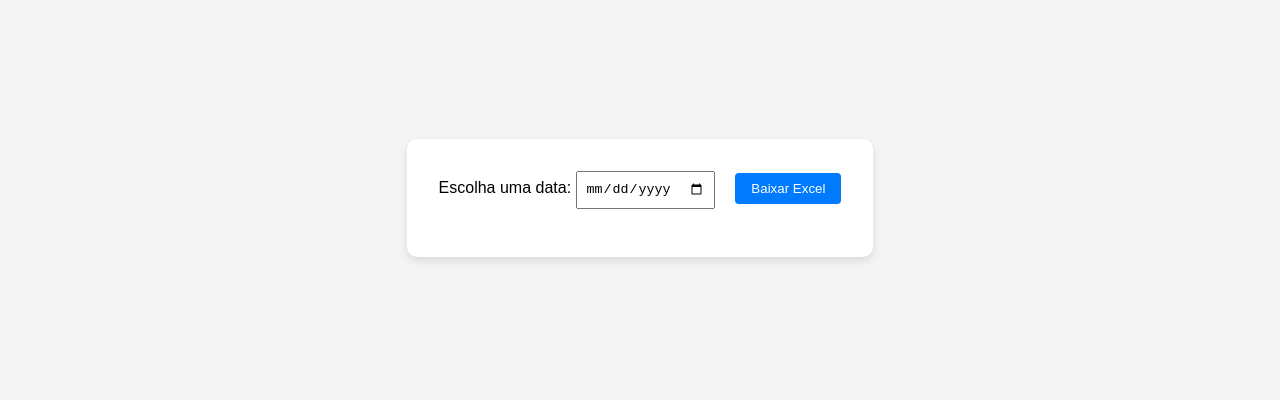
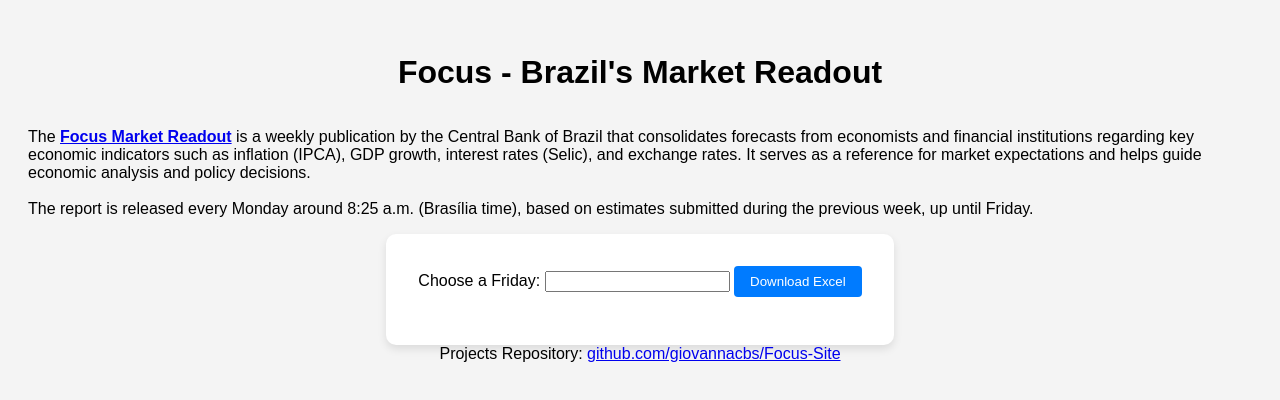
Before and after one commit to giovannacbs/Focus-Site, a plain HTML site: page index.html in a window 1280 px wide. Shown: the part 230-630 px from the top of the page. Drawn offline with nearby package versions, Linux system fonts and the light colour scheme.

Commit message:
Update index.html

```diff
--- a/index.html
+++ b/index.html
@@ -2,18 +2,38 @@
 <html lang="pt-br">
 <head>
   <meta charset="UTF-8">
-  <title>Download Excel - Focus</title>
+  <title>Focus Survey - Brazil</title>
   <meta name="viewport" content="width=device-width, initial-scale=1.0">
   <link rel="stylesheet" href="style.css">
+  <link rel="stylesheet" href="https://cdn.jsdelivr.net/npm/flatpickr/dist/flatpickr.min.css">
+  <link rel="preconnect" href="https://fonts.googleapis.com">
+  <link rel="preconnect" href="https://fonts.gstatic.com" crossorigin>
+  <link href="https://fonts.googleapis.com/css2?family=Raleway:ital,wght@0,100..900;1,100..900&display=swap" rel="stylesheet">
 </head>
 <body>
+
+  <div class="header">
+    <h1>Focus - Brazil's Market Readout</h1>
+  </div>
+
+<p class="description">
+  The <strong><a href="https://www.bcb.gov.br/en/publications/focusmarketreadout" target="_blank">Focus Market Readout</a></strong> is a weekly publication by the Central Bank of Brazil that consolidates forecasts from economists and financial institutions regarding key economic indicators such as inflation (IPCA), GDP growth, interest rates (Selic), and exchange rates. It serves as a reference for market expectations and helps guide economic analysis and policy decisions. <br> <br> The report is released every Monday around 8:25 a.m. (Brasília time), based on estimates submitted during the previous week, up until Friday.
+</p>
+
+
   <form id="focus-form">
-    <label for="date">Escolha uma data:</label>
-    <input type="date" id="date" required />
-    <button type="submit">Baixar Excel</button>
+    <label for="date">Choose a Friday:</label>
+    <input id="date" required readonly />
+    <button type="submit">Download Excel</button>
     <div id="status"></div>
   </form>
 
+  <footer>
+    Projects Repository:
+    <a href="https://github.com/giovannacbs/Focus-Site" target="_blank">github.com/giovannacbs/Focus-Site</a>
+  </footer>
+
+  <script src="https://cdn.jsdelivr.net/npm/flatpickr"></script>
   <script src="script.js"></script>
 </body>
 </html>
```
